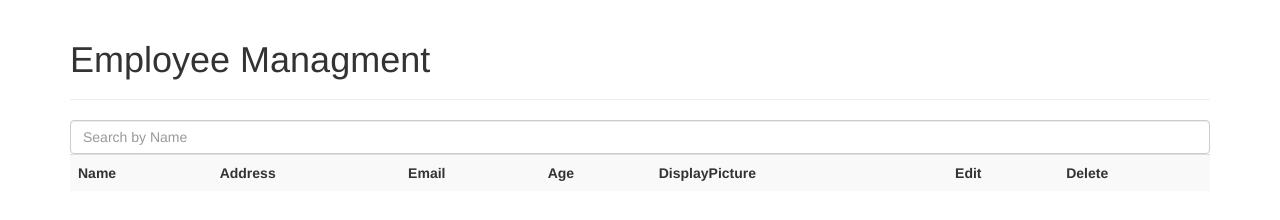
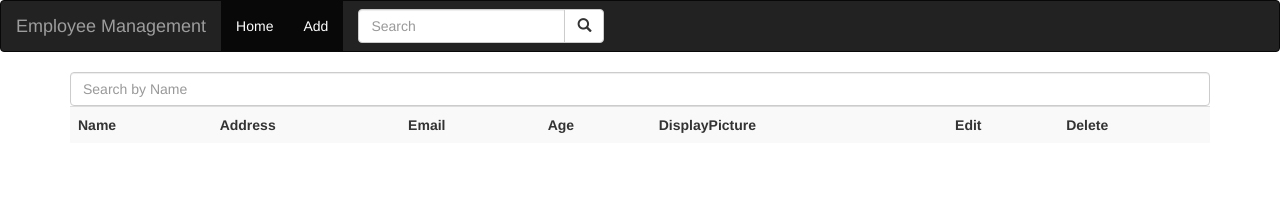
Before and after one commit to aktiwari2287/javascriptcode, a plain HTML site: page index.html in a window 1280 px wide. Drawn offline with nearby package versions, Linux system fonts and the light colour scheme; no server answers.

Commit message:
emp management

```diff
--- a/index.html
+++ b/index.html
@@ -12,12 +12,33 @@
     <link href="./style.css" rel="stylesheet">
 </head>
 <body>
+        <nav class="navbar navbar-inverse">
+                <div class="container-fluid">
+                  <div class="navbar-header">
+                    <a class="navbar-brand" href="#">Employee Management</a>
+                  </div>
+                  <ul class="nav navbar-nav">
+                    <li class="active"><a href="#" onclick="reset()">Home</a></li>
+                  </ul>
+                  <ul class="nav navbar-nav">
+                        <li class="active"><a href="#" onclick="reset()">Add</a></li>
+                      </ul>
+                  <ul class="nav navbar-nav">
+                        <form class="navbar-form navbar-left">
+                            <div class="input-group">
+                              <input type="text" class="form-control" placeholder="Search">
+                              <div class="input-group-btn">
+                                <button class="btn btn-default" type="submit">
+                                  <i class="glyphicon glyphicon-search"></i>
+                                </button>
+                              </div>
+                            </div>
+                          </form>
+                  </ul>
+                </div>
+        </nav>
     <div class="container">
-        <div class="page-header">
-            <h1>
-                Employee Managment
-            </h1>
-        </div>
+
         <form>
             <input type="text" name="search" id="search" class="form-control" placeholder="Search by Name">
         </form>
--- a/index.js
+++ b/index.js
@@ -50,7 +50,7 @@ function display(data){
       </button>
         `;
         row.insertCell(6).innerHTML=`
-            <button class="btn" onclick=remove('${name}')>
+            <button class="btn btn-info btn-md" onclick=remove('${name}')>
                 <i class="fa fa-trash"></i>
             </button
         `;
--- a/style.css
+++ b/style.css
@@ -6,7 +6,7 @@
     vertical-align: middle;
 }
 
-.btn {
+.btn2 {
     background-color: DodgerBlue;
     border: none;
     color: white;
```
